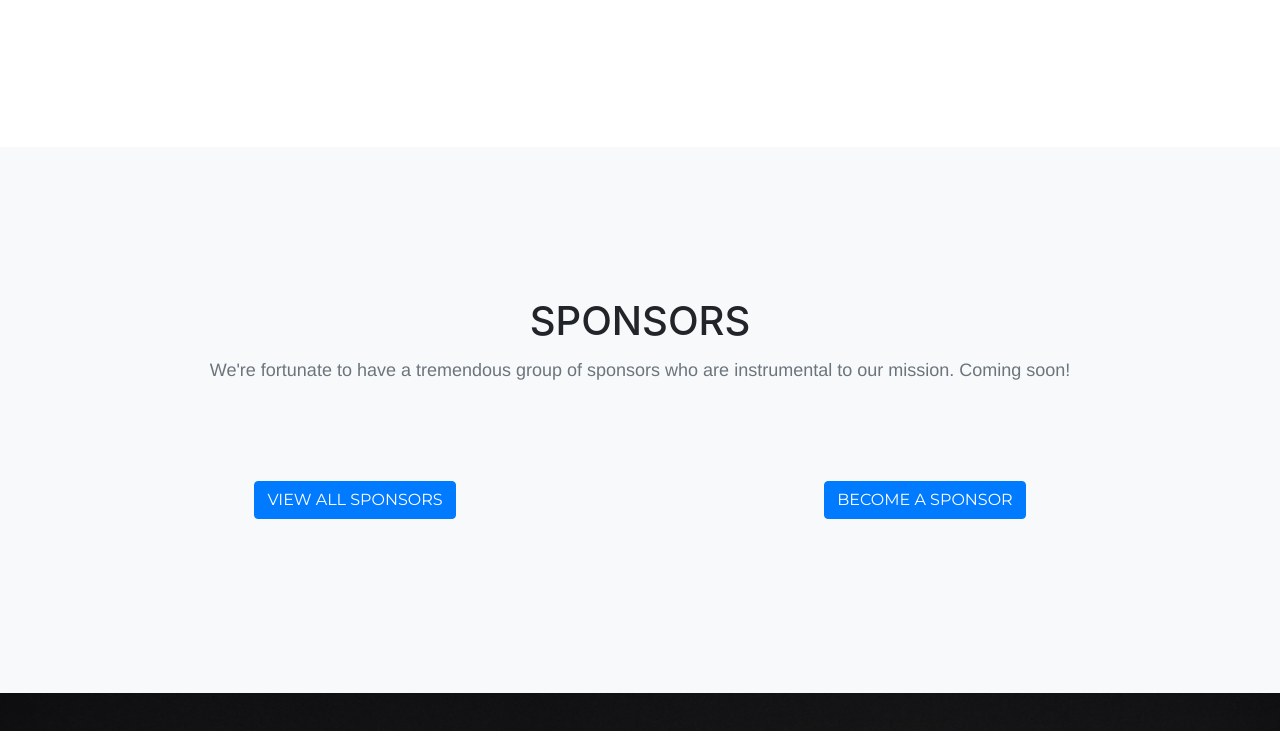
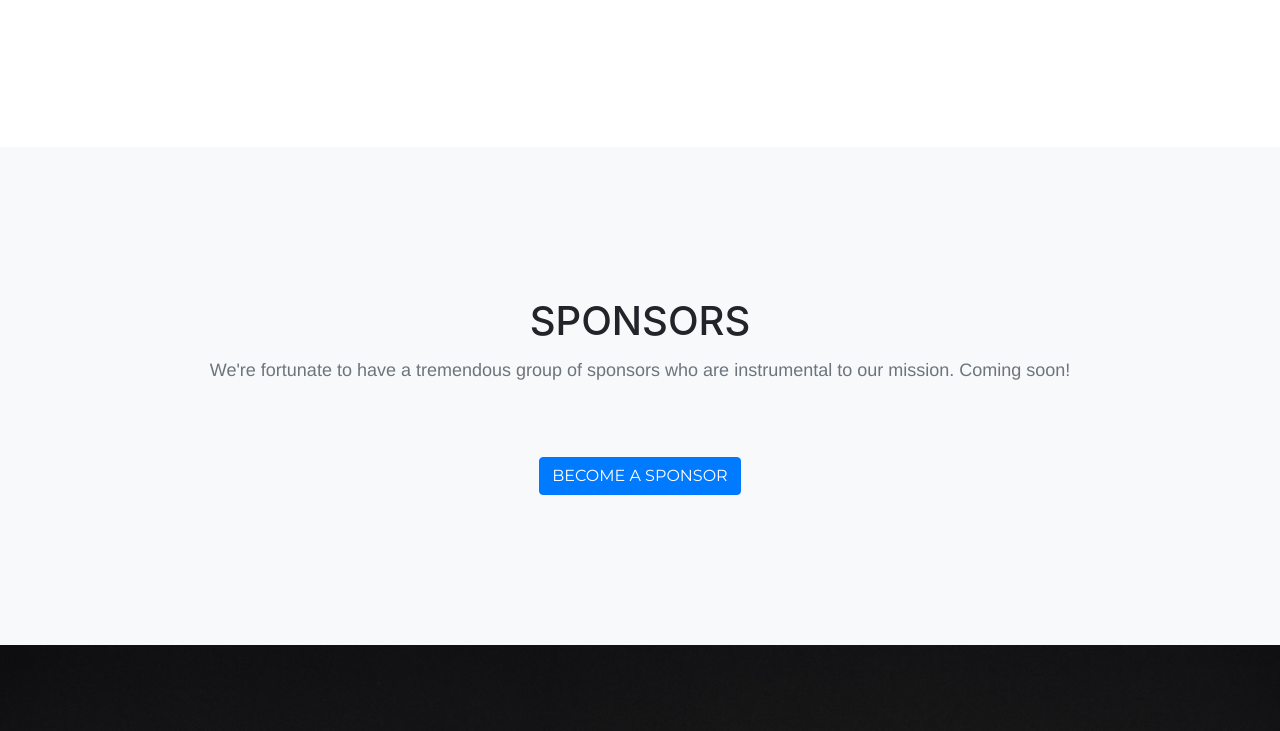
Before and after one commit to hackupstate/hack-mohawk-valley, a website with bundled scripts: page events/fall-2018/index.html in a window 1280 px wide. Shown: the part 1455-2186 px from the top of the page. Built offline with nearby package versions, Linux system fonts and the light colour scheme; a web font is replaced by a local one.

Commit message:
Update links

```diff
--- a/events/fall-2018/index.html
+++ b/events/fall-2018/index.html
@@ -85,7 +85,7 @@
     <div class="container">
       <div class="intro-text">
         <div class="intro-heading text-uppercase">Hack Mohawk Valley</div>
-        <div class="intro-lead-in">Hosted by The Thincubator and Hack Upstate</div>
+        <div class="intro-lead-in">Hosted by MVCC's Thincubator and Hack Upstate</div>
         <div class="intro-lead-in">November 3-4, 2018</div>
         <div class="intro-lead-in">
           <a href="https://www.google.com/maps?ll=43.102643,-75.223997&z=16&t=m&hl=en-US&gl=US&mapclient=embed&q=326+Broad+St+Utica,+NY+13501"
@@ -166,11 +166,8 @@
 
 
       <div class="row">
-        <div class="col-md-6 text-center donate-button">
-          <a class="btn btn-primary btn-xl text-uppercase m-4" href="../../sponsors.html">View All Sponsors</a>
-        </div>
-        <div class="col-md-6 text-center donate-button">
-          <a class="btn btn-primary btn-xl text-uppercase m-4" href="../../become-a-sponsor.html">Become a sponsor</a>
+        <div class="col-md-12 text-center donate-button">
+          <a class="btn btn-primary btn-xl text-uppercase" href="../../become-a-sponsor.html">Become a sponsor</a>
         </div>
       </div>
     </div>
```
Also changed, not shown: index.html (+1 -1 lines).
